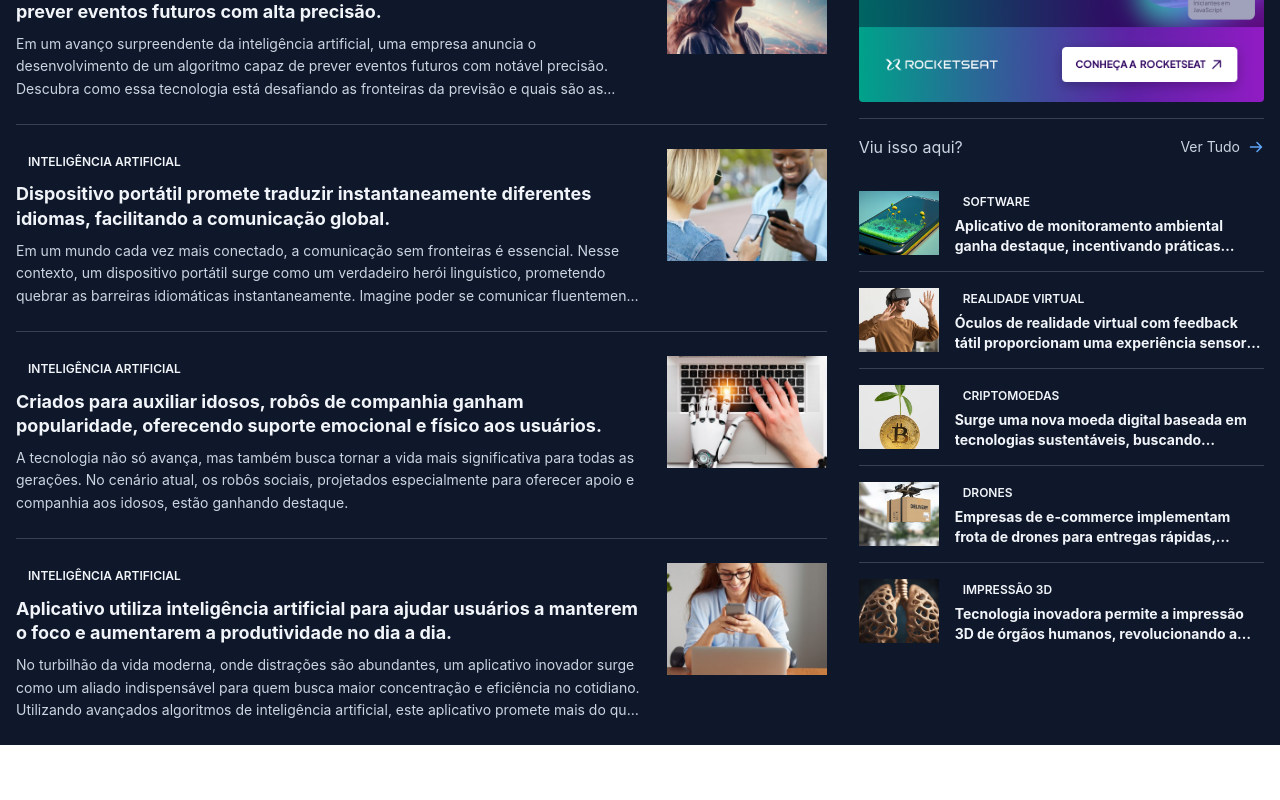
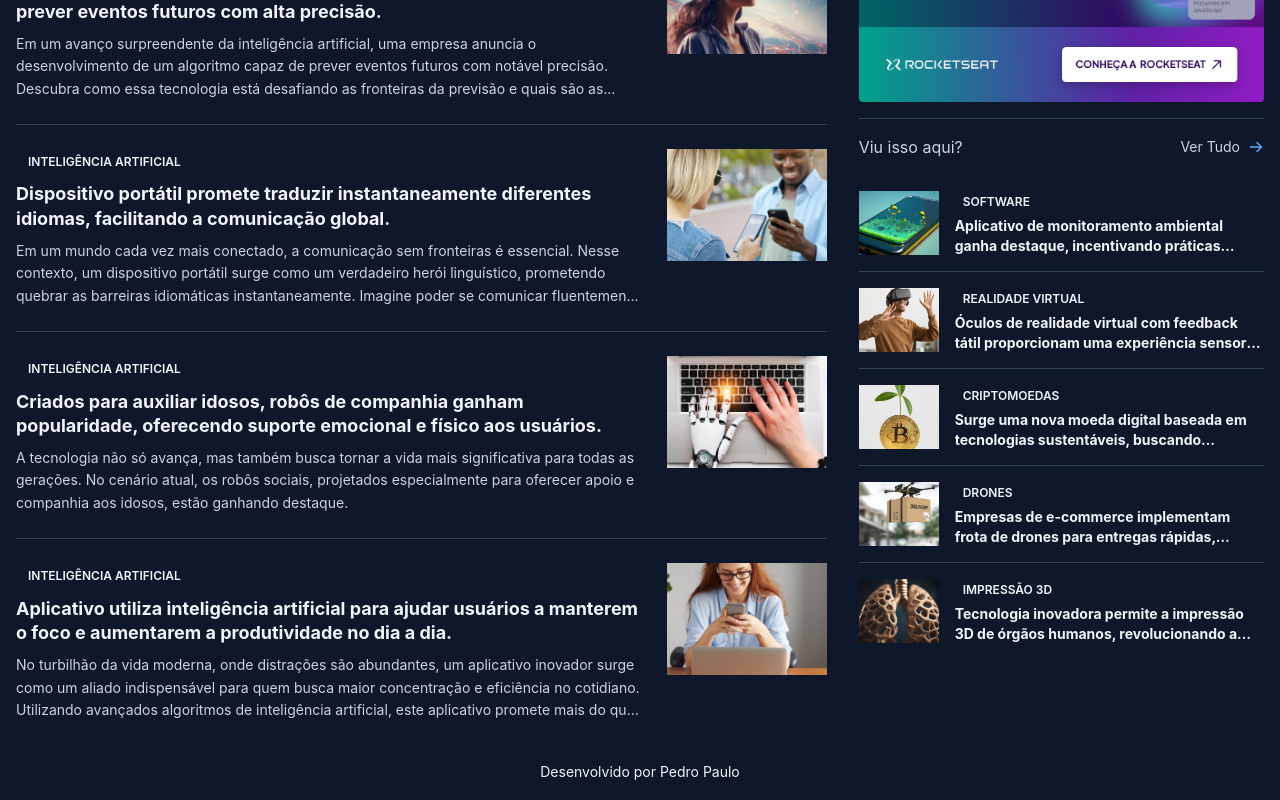
Before and after one commit to P3dr0PRR/Portal-de-noticias-23_03_26, a React (Vite) app: page / in a window 1280 px wide. Shown: the part 1168-1968 px from the top of the page. Before the commit the page ends 1913 px from the top, so only its background shows below. Built offline with nearby package versions, Linux system fonts and the light colour scheme; a web font is replaced by a local one.

Commit message:
feat: finalizando a sessão footer

```diff
--- a/src/App.tsx
+++ b/src/App.tsx
@@ -2,6 +2,7 @@ import { Header } from "./header/header";
 import { Highlights } from "./highlights/highlights";
 import { MostRead } from "./assets/mostRead/mostRead";
 import { GeralContent } from "./geralcontent/geralcontent";
+import {Footer} from "./footer/footer";
 function App() {
   return (
     <main className="min-h-screen flex flex-col bg-bg-main">
@@ -11,6 +12,7 @@ function App() {
         <MostRead />
         <GeralContent />
       </section>
+      <Footer />
     </main>
   );
 }
--- /dev/null
+++ b/src/footer/footer.tsx
@@ -0,0 +1,9 @@
+export function Footer() {
+  return (
+    <footer className="py-4">
+      <p className="text-center text-text-primary">
+        Desenvolvido por Pedro Paulo
+      </p>
+    </footer>
+  );
+}
```
